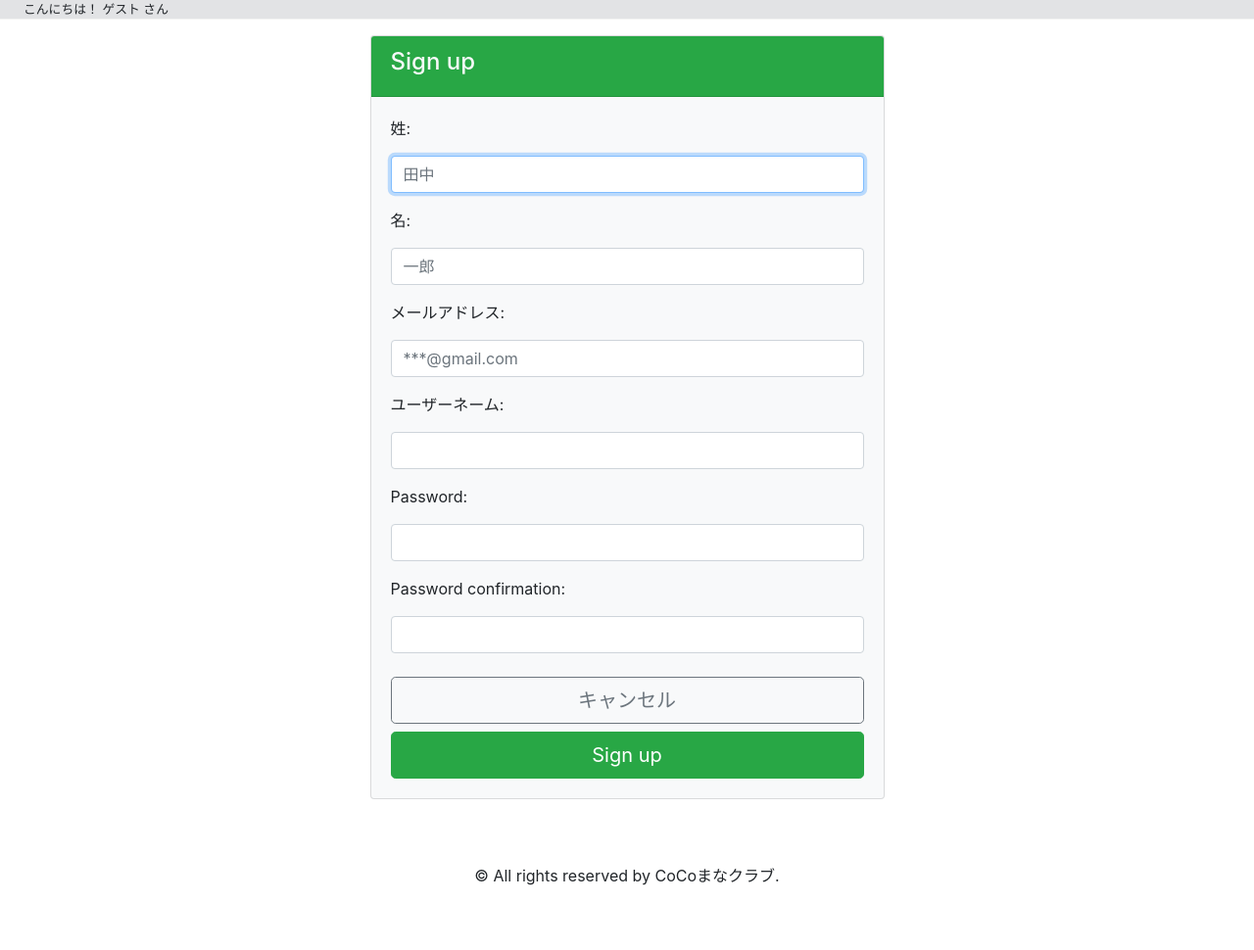
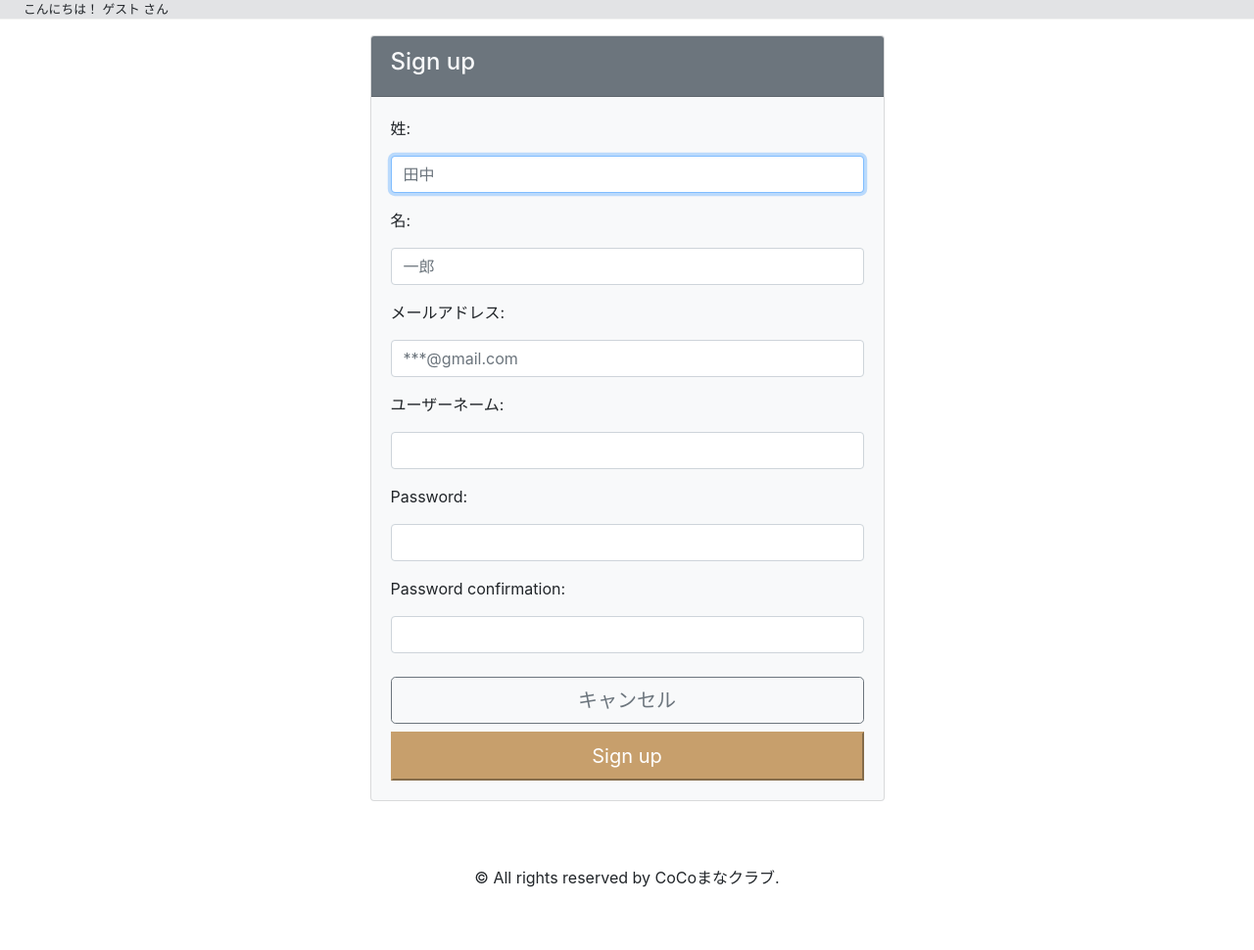
Before and after one commit to piyorin-hub/cocomana, a Django app: page /users/signup/ in a window 1280 px wide. Shown: the part 56-1026 px from the top of the page at 98% size. Before the commit the page ends 960 px from the top, so only its background shows below. Run offline with Django 3.2, Linux system fonts and the light colour scheme; some libraries are stand-ins or nearby versions.

Commit message:
デザイン変更

```diff
--- /dev/null
+++ b/src/users/static/style.css
@@ -0,0 +1,17 @@
+.btn-solid {
+    color: #fff;
+    border-top: 2px solid #c79f6c;
+    border-right: 2px solid #856c4a;
+    border-bottom: 2px solid #856c4a;
+    border-left: 2px solid #c79f6c;
+    border-radius: 0;
+    background: #c79f6c;
+  }
+
+  .btn-solid:hover {
+    color: #fff;
+    border-top: 2px solid #856c4a;
+    border-right: 2px solid #c79f6c;
+    border-bottom: 2px solid #c79f6c;
+    border-left: 2px solid #856c4a;
+  }
--- a/src/users/templates/layout_users.html
+++ b/src/users/templates/layout_users.html
@@ -11,6 +11,7 @@
     <!-- Bootstrap CSS -->
     <link rel="stylesheet" href="https://stackpath.bootstrapcdn.com/bootstrap/4.1.3/css/bootstrap.min.css"
       integrity="sha384-MCw98/SFnGE8fJT3GXwEOngsV7Zt27NXFoaoApmYm81iuXoPkFOJwJ8ERdknLPMO" crossorigin="anonymous">
+    <link rel="stylesheet" href="{% static 'style.css' %}">
     <link rel="icon" href="{% static '1.png' %}">
 
 
--- a/src/users/templates/users/login.html
+++ b/src/users/templates/users/login.html
@@ -21,7 +21,7 @@
                     {{ field.errors }}
                 <br>
                 {% endfor %}
-                <button type="submit" class="btn btn-primary" style＝"background-color: #d2691e;" >ログイン</button>
+                <button type="submit" class="btn btn-solid" style＝"background-color: #d2691e;" >ログイン</button>
                 <input type="hidden" name="next" value="{{ next }}" />
                 {% csrf_token %}
             </form>
--- a/src/users/templates/users/password_change_done.html
+++ b/src/users/templates/users/password_change_done.html
@@ -6,7 +6,7 @@
   <div class="col-md-6 offset-md-3">
     <div class="card mt-3 mb-3 bg-light">
       <!-- カードヘッダー -->
-      <div class="card-header bg-success text-light">
+      <div class="card-header bg-secondary text-light">
         <h4>Change Password Done</h4>
       </div>
       <!-- カードボディー -->
--- a/src/users/templates/users/signup_done.html
+++ b/src/users/templates/users/signup_done.html
@@ -6,8 +6,8 @@
   <div class="col-md-6 offset-md-3">
     <div class="card mt-3 mb-3 bg-light">
       <!-- カードヘッダー -->
-      <div class="card-header bg-success text-light">
-        <h4>Sign up Done</h4>
+      <div class="card-header bg-secondary text-light">
+        <h4>登録完了！</h4>
       </div>
       <!-- カードボディー -->
       <div class="card-body">
--- a/src/users/templates/users/user_form.html
+++ b/src/users/templates/users/user_form.html
@@ -6,7 +6,7 @@
   <div class="col-md-6 offset-md-3">
     <div class="card mt-3 mb-3 bg-light">
       <!-- カードヘッダー -->
-      <div class="card-header bg-success text-light">
+      <div class="card-header bg-secondary text-light">
         <h4>{{ process_name }}</h4>
       </div>
       <!-- カードボディー -->
@@ -24,7 +24,7 @@
           <!-- {% csrf_token %} -->
           <!-- ボタン -->
           <button type="button" class="btn btn-outline-secondary btn-lg btn-block mt-4" onclick="history.back()">キャンセル</button>
-          <button type="submit" class="btn btn-success btn-lg btn-block mt-2" >{{ process_name }}</button>
+          <button type="submit" class="btn btn-solid btn-lg btn-block mt-2" >{{ process_name }}</button>
         </form>
       </div>
     </div>
```
Also changed, not shown: src/users/views.py (+0 -13 lines), src/db.sqlite3.
